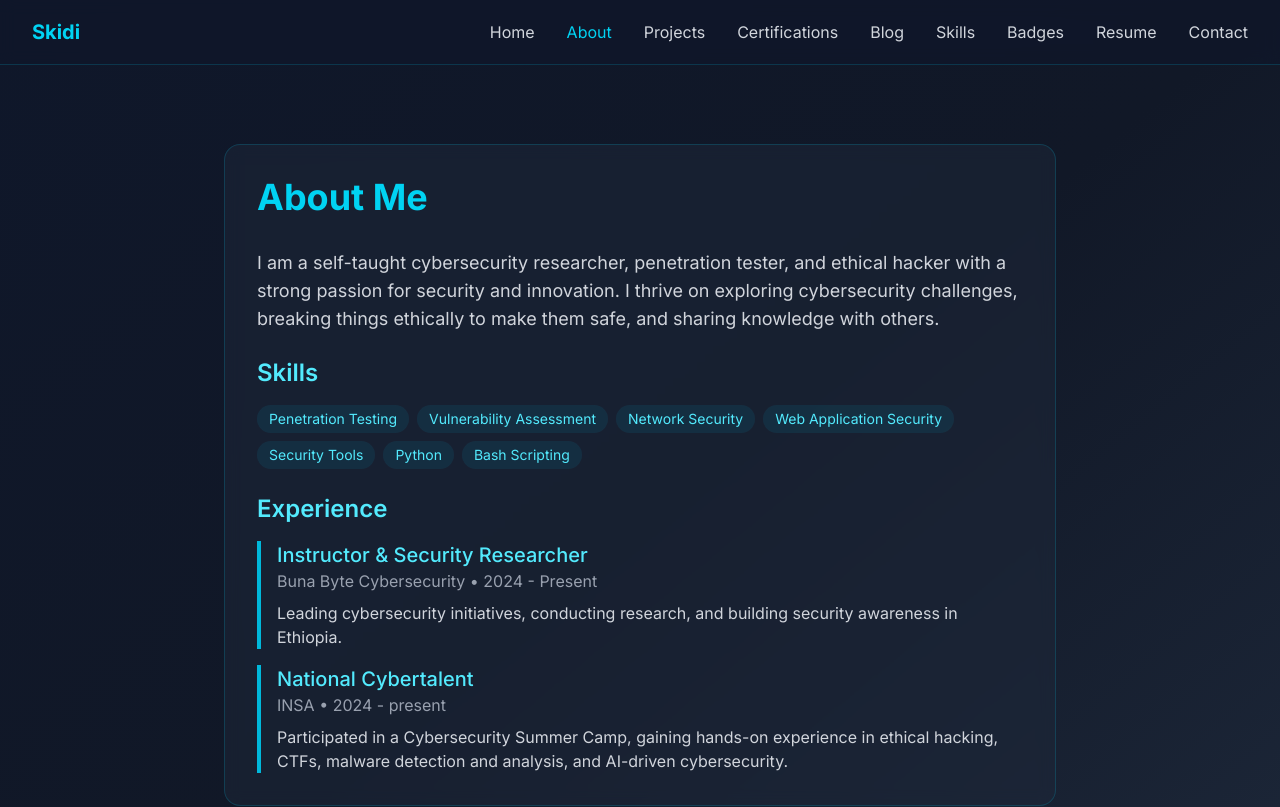
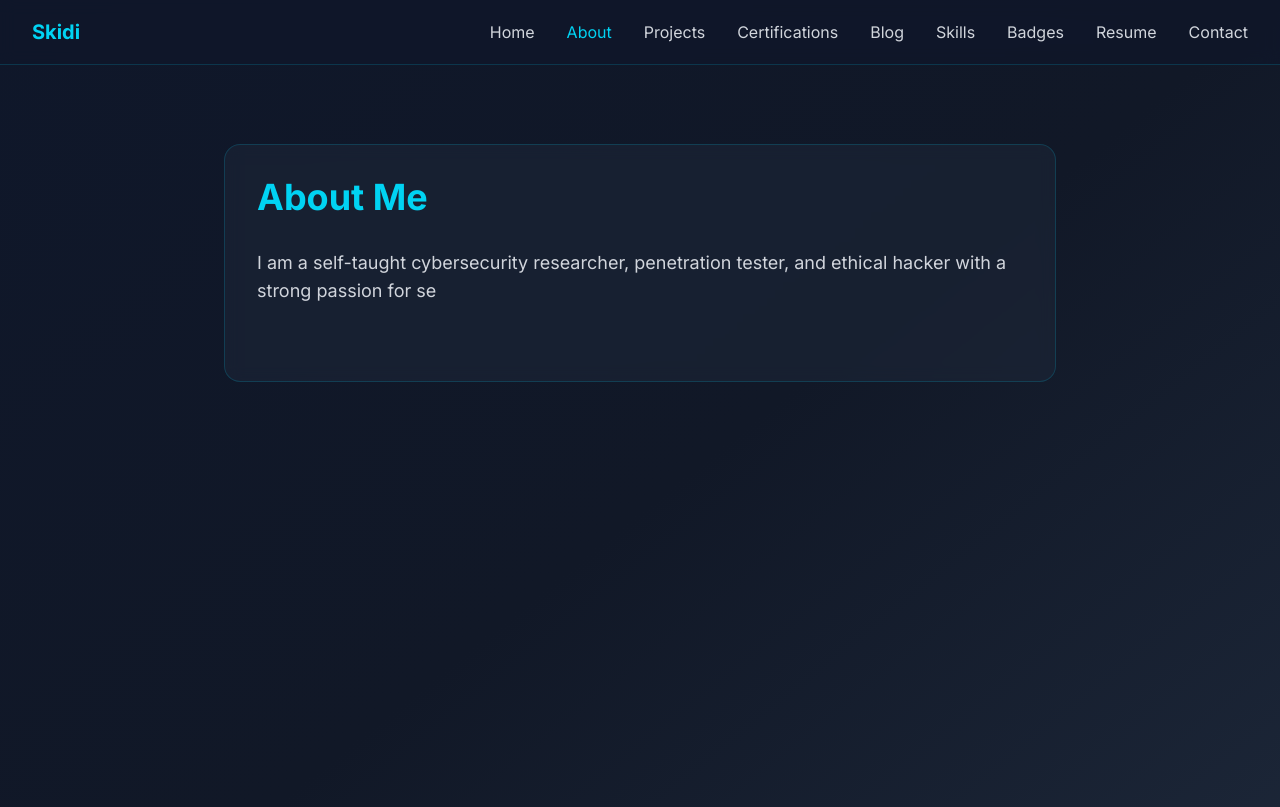
Before and after one commit to 0xfke/befikadu-tesfaye, a Next.js app: page /about in a window 1280 px wide. Shown: the top 807 px of the page. Built offline with nearby package versions, Linux system fonts and the light colour scheme.

Commit message:
About sec

```diff
--- a/app/about/page.tsx
+++ b/app/about/page.tsx
@@ -1,7 +1,28 @@
 'use client';
+import { useState, useEffect } from 'react';
 import { motion } from 'framer-motion';
 
+const summaryText = "I am a self-taught cybersecurity researcher, penetration tester, and ethical hacker with a strong passion for security and innovation. I thrive on exploring cybersecurity challenges, breaking things ethically to make them safe, and sharing knowledge with others.";
+
 export default function About() {
+  const [typedText, setTypedText] = useState('');
+  const [showCursor, setShowCursor] = useState(true);
+
+  useEffect(() => {
+    if (typedText.length < summaryText.length) {
+      const timeoutId = setTimeout(() => {
+        setTypedText(summaryText.substring(0, typedText.length + 1));
+      }, 50); // Adjust typing speed here (milliseconds)
+      return () => clearTimeout(timeoutId);
+    } else {
+      // Start blinking cursor after typing is complete
+      const cursorInterval = setInterval(() => {
+        setShowCursor(prev => !prev);
+      }, 500); // Cursor blink speed
+      return () => clearInterval(cursorInterval);
+    }
+  }, [typedText]);
+
   return (
     <div className="min-h-screen py-20">
       <div className="max-w-4xl mx-auto px-4 sm:px-6 lg:px-8">
@@ -13,53 +34,14 @@ export default function About() {
         >
           <h1 className="text-4xl font-bold text-cyan-400 mb-8">About Me</h1>
 
-          <div className="space-y-6">
-            <p className="text-gray-300 text-lg">
-            I am a self-taught cybersecurity researcher, penetration tester, and ethical hacker with a strong passion for security and innovation.
-            I thrive on exploring cybersecurity challenges, breaking things ethically to make them safe, and sharing knowledge with others.
+          <div className="space-y-6 font-mono"> {/* Added font-mono for typing effect consistency */}
+            <p className="text-gray-300 text-lg min-h-[100px]"> {/* Added min-height to prevent layout shift */}
+              {typedText}
+              {/* Show blinking cursor only after text is fully typed */}
+              {typedText.length === summaryText.length && showCursor &&
+                <span className="inline-block w-2 h-5 bg-cyan-400 animate-pulse ml-1"></span>
+              }
             </p>
-
-            <div>
-              <h2 className="text-2xl font-semibold text-cyan-300 mb-4">Skills</h2>
-              <div className="flex flex-wrap gap-2">
-                {[
-                  'Penetration Testing',
-                  'Vulnerability Assessment',
-                  'Network Security',
-                  'Web Application Security',
-                  'Security Tools',
-                  'Python',
-                  'Bash Scripting'
-                ].map((skill, i) => (
-                  <span
-                    key={i}
-                    className="px-3 py-1 text-sm bg-cyan-500/10 text-cyan-300 rounded-full"
-                  >
-                    {skill}
-                  </span>
-                ))}
-              </div>
-            </div>
-
-            <div>
-              <h2 className="text-2xl font-semibold text-cyan-300 mb-4">Experience</h2>
-              <div className="space-y-4">
-                <div className="border-l-4 border-cyan-500 pl-4">
-                  <h3 className="text-xl font-medium text-cyan-300">Instructor & Security Researcher</h3>
-                  <p className="text-gray-400">Buna Byte Cybersecurity • 2024 - Present</p>
-                  <p className="text-gray-300 mt-2">
-                    Leading cybersecurity initiatives, conducting research, and building security awareness in Ethiopia.
-                  </p>
-                </div>
-                <div className="border-l-4 border-cyan-500 pl-4">
-                  <h3 className="text-xl font-medium text-cyan-300">National Cybertalent</h3>
-                  <p className="text-gray-400">INSA • 2024 - present</p>
-                  <p className="text-gray-300 mt-2">
-                  Participated in a Cybersecurity Summer Camp, gaining hands-on experience in ethical hacking, CTFs, malware detection and analysis, and AI-driven cybersecurity.
-                  </p>
-                </div>
-              </div>
-            </div>
           </div>
         </motion.div>
       </div>
--- a/app/page.tsx
+++ b/app/page.tsx
@@ -18,7 +18,7 @@ export default function Home() {
               Hi, I'm <span className="text-white">Befikadu Tesfaye</span>
             </h1>
             <p className="text-xl text-gray-300 mb-8">
-              Cybersecurity Researcher and Ethical Hacker
+              Cybersecurity Researcher, Developer and Ethical Hacker
             </p>
             <div className="flex flex-col sm:flex-row gap-4 justify-center md:justify-start">
               <Link
--- a/app/resume/page.tsx
+++ b/app/resume/page.tsx
@@ -28,7 +28,7 @@ export default function Resume() {
           transition={{ duration: 0.5, delay: 0.2 }}
           className="bg-[#1e293b]/30 backdrop-blur-sm border border-cyan-500/20 rounded-lg p-8 shadow-lg text-center text-gray-300"
         >
-          <p className="mb-6">Resume content or download link will go here.</p>
+          <p className="mb-6">View or download my resume below:</p>
           {/* Example Download Button - update href to your actual resume file */}
           <a
             href="/path/to/your/resume.pdf" // <-- IMPORTANT: Update this path!
--- a/package.json
+++ b/package.json
@@ -3,7 +3,7 @@
   "version": "0.1.0",
   "private": true,
   "scripts": {
-    "dev": "next dev --turbopack",
+    "dev": "next dev",
     "build": "next build",
     "start": "next start",
     "lint": "next lint"
@@ -13,7 +13,7 @@
     "@types/nodemailer": "^6.4.17",
     "@vercel/analytics": "^1.5.0",
     "@vercel/speed-insights": "^1.2.0",
-    "framer-motion": "^12.7.3",
+    "framer-motion": "^12.7.4",
     "next": "15.3.0",
     "nodemailer": "^6.10.1",
     "react": "^19.0.0",
@@ -23,7 +23,7 @@
   "devDependencies": {
     "@eslint/eslintrc": "^3",
     "@tailwindcss/postcss": "^4",
-    "@types/node": "^20",
+    "@types/node": "^20.17.30",
     "@types/react": "^19",
     "@types/react-dom": "^19",
     "eslint": "^9",
```
Also changed, not shown: 1 other file (tests, documents, lock files or other folders).
